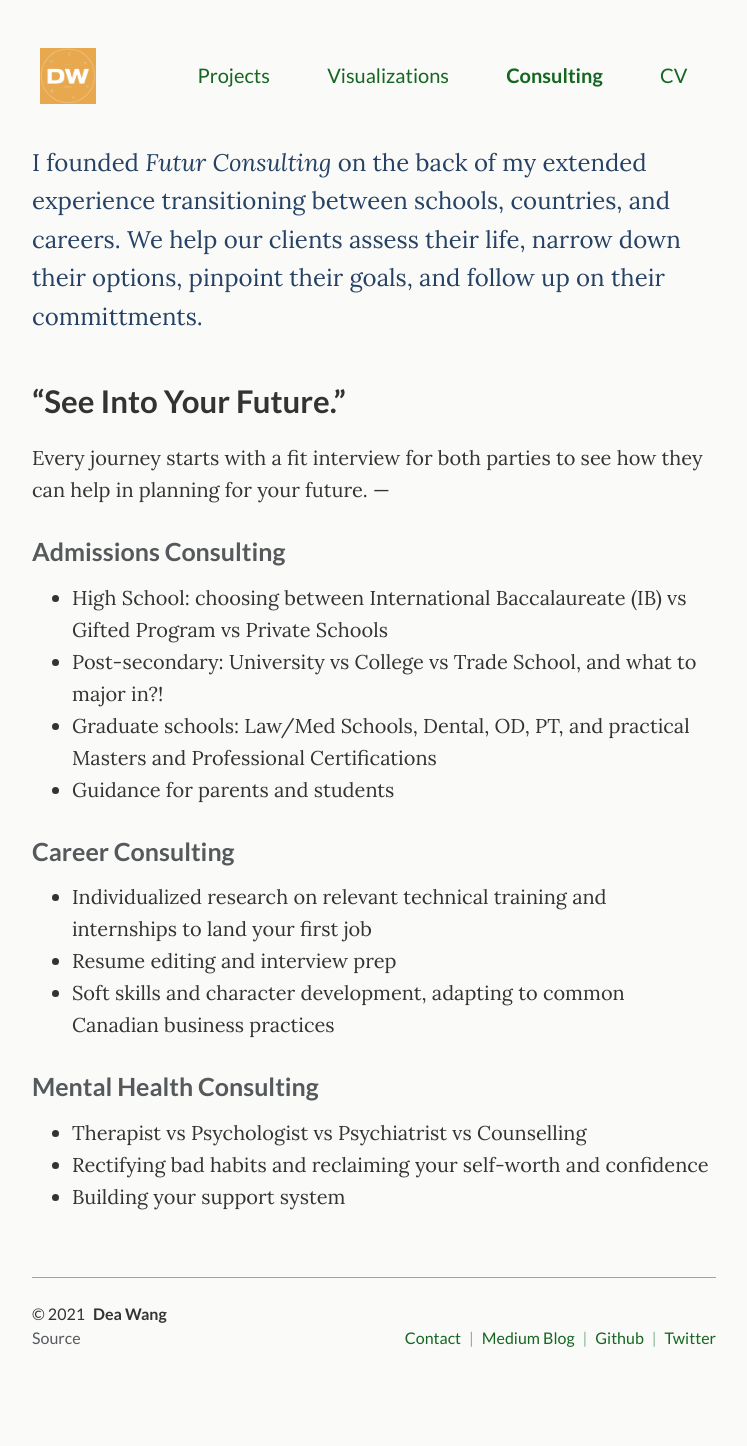
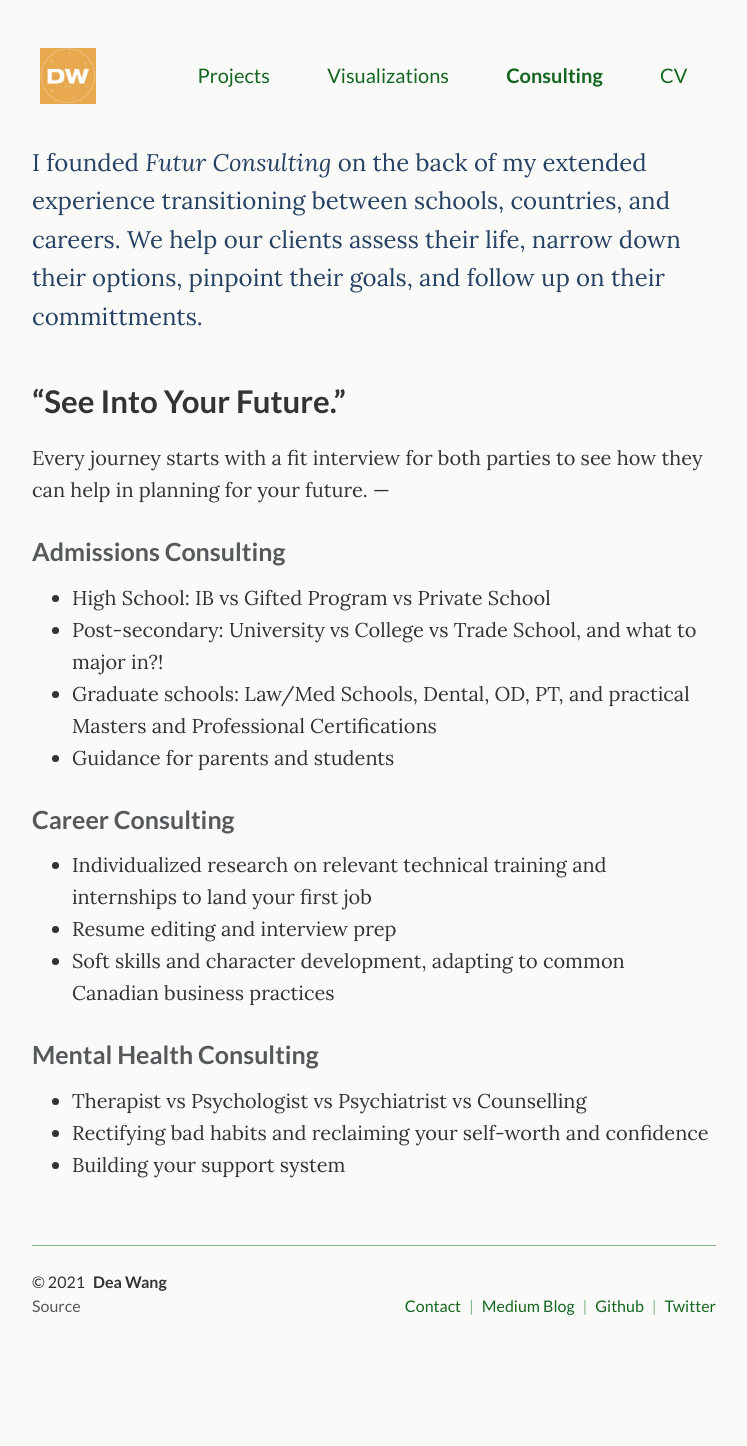
Before and after one commit to deawyk/deawyk.github.io, a Jekyll site: the page built from _pages/hustle.md, in a window 1280 px wide. Shown: the whole page, without its empty margins (266-1013 px from the left). Built offline with Jekyll 4.4.1, drawn with Linux system fonts in a browser that asks for light colours; after the commit the page ends 1414 px from its top, so only the background shows below that.

Commit message:
Update hustle.md

```diff
--- a/_pages/hustle.md
+++ b/_pages/hustle.md
@@ -24,7 +24,7 @@ Every journey starts with a fit interview for both parties to see how they can h
 
 
 ### Admissions Consulting
-- High School: choosing between International Baccalaureate (IB) vs Gifted Program vs Private Schools
+- High School: IB vs Gifted Program vs Private School
 - Post-secondary: University vs College vs Trade School, and what to major in?!
 - Graduate schools: Law/Med Schools, Dental, OD, PT, and practical Masters and Professional Certifications
 - Guidance for parents and students
```
